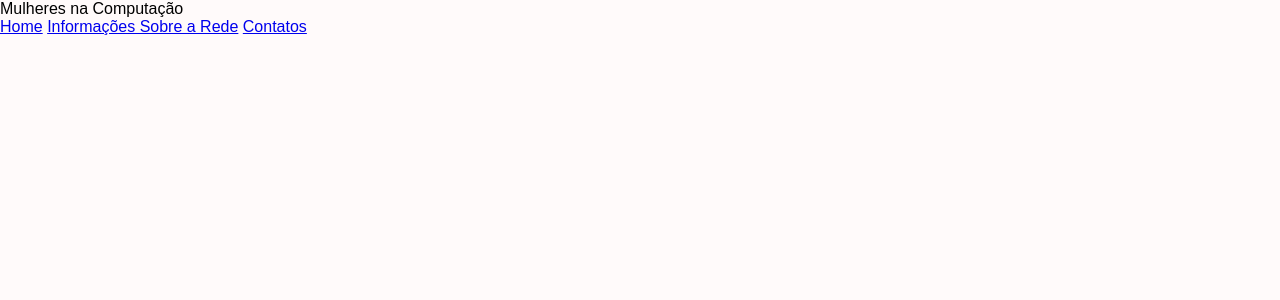
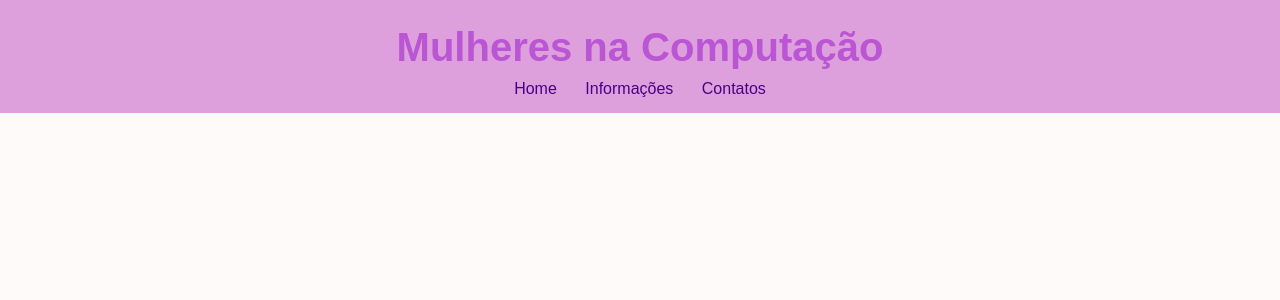
Before and after one commit to gabiiwa/Carlos_Gabriele_Laura_Mariana, a Django app: template django_api/templates/views/home.html in a window 1280 px wide. Shown: the top 300 px of the page. Run offline with Django 4.2, Linux system fonts and the light colour scheme; the template is opened without the code that fills it, so the values that code supplies are empty.

Commit message:
Parte 1 da Home finalizada

```diff
--- a/django_api/templates/public/CSS/home.css
+++ b/django_api/templates/public/CSS/home.css
@@ -10,4 +10,37 @@ body {
     background-color: #FFFAFA;
 }
 
+/* Ids */
+
+#cabecalho {
+    background-color: #DDA0DD;
+    padding: 15px;
+    text-align: center;
+}
+
+#logo {
+    padding: 10px;
+}
+
+/* Tags */
+
+h1 {
+    color: #BA55D3;
+    font-size: 2.5em;
+}
+
+a {
+    text-decoration: none;
+}
+
+a:link, a:visited {
+    color: #4B0082;
+    padding: 8px 12px;
+}
+
+a:hover {
+    color: #8B008B;
+    background-color: #F5F5F5;
+}
+
 /* Classes */
--- a/django_api/templates/views/home.html
+++ b/django_api/templates/views/home.html
@@ -11,12 +11,12 @@
     <body>
         <div id="cabecalho">
             <div id="logo">
-                Mulheres na Computação
+                <h1>Mulheres na Computação</h1>
             </div>
 
             <div id="menu">
                 <a href="home.html">Home</a>
-                <a href="informativo.html">Informações Sobre a Rede</a>
+                <a href="informativo.html">Informações</a>
                 <a href="contato.html">Contatos</a>
             </div>
         </div>
```
